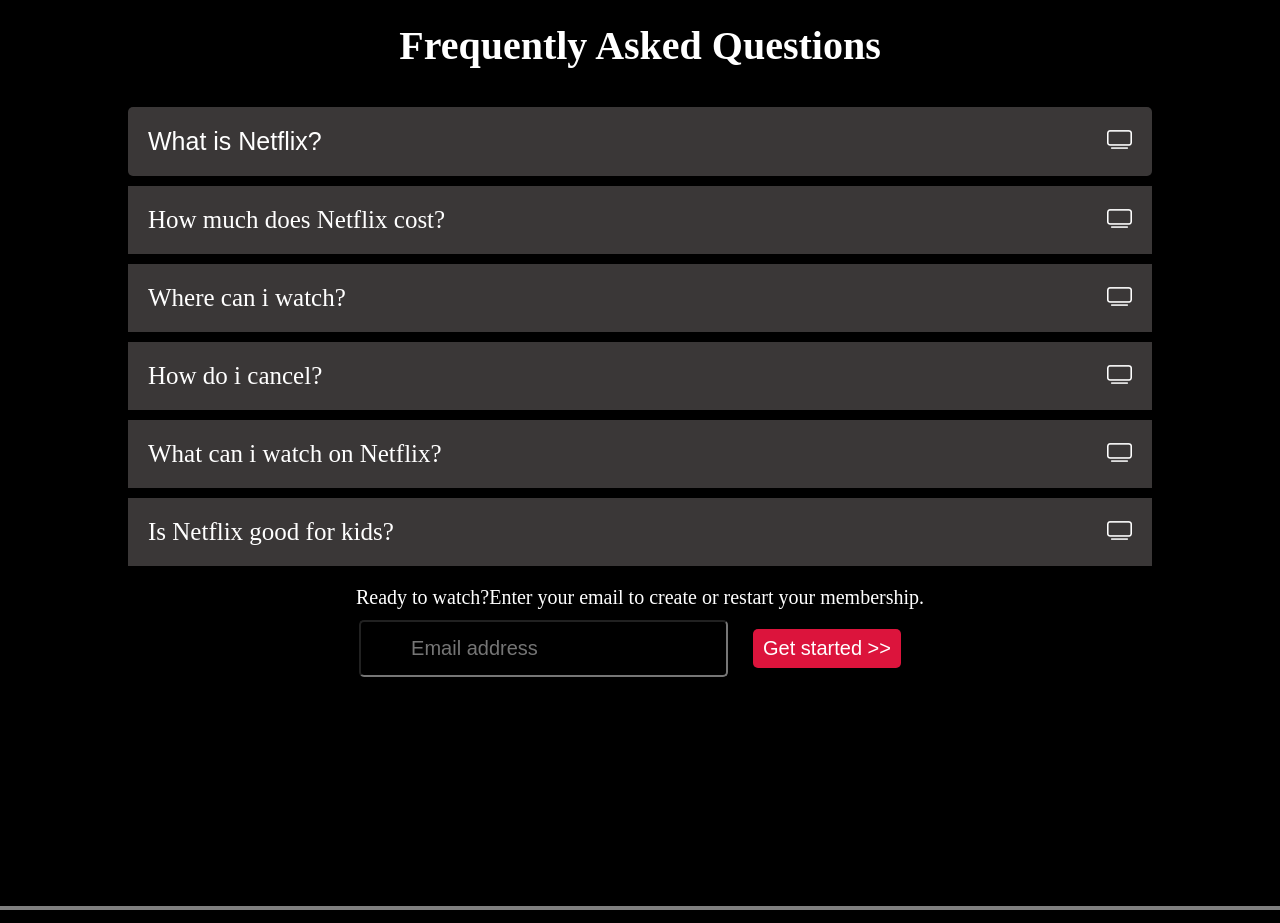
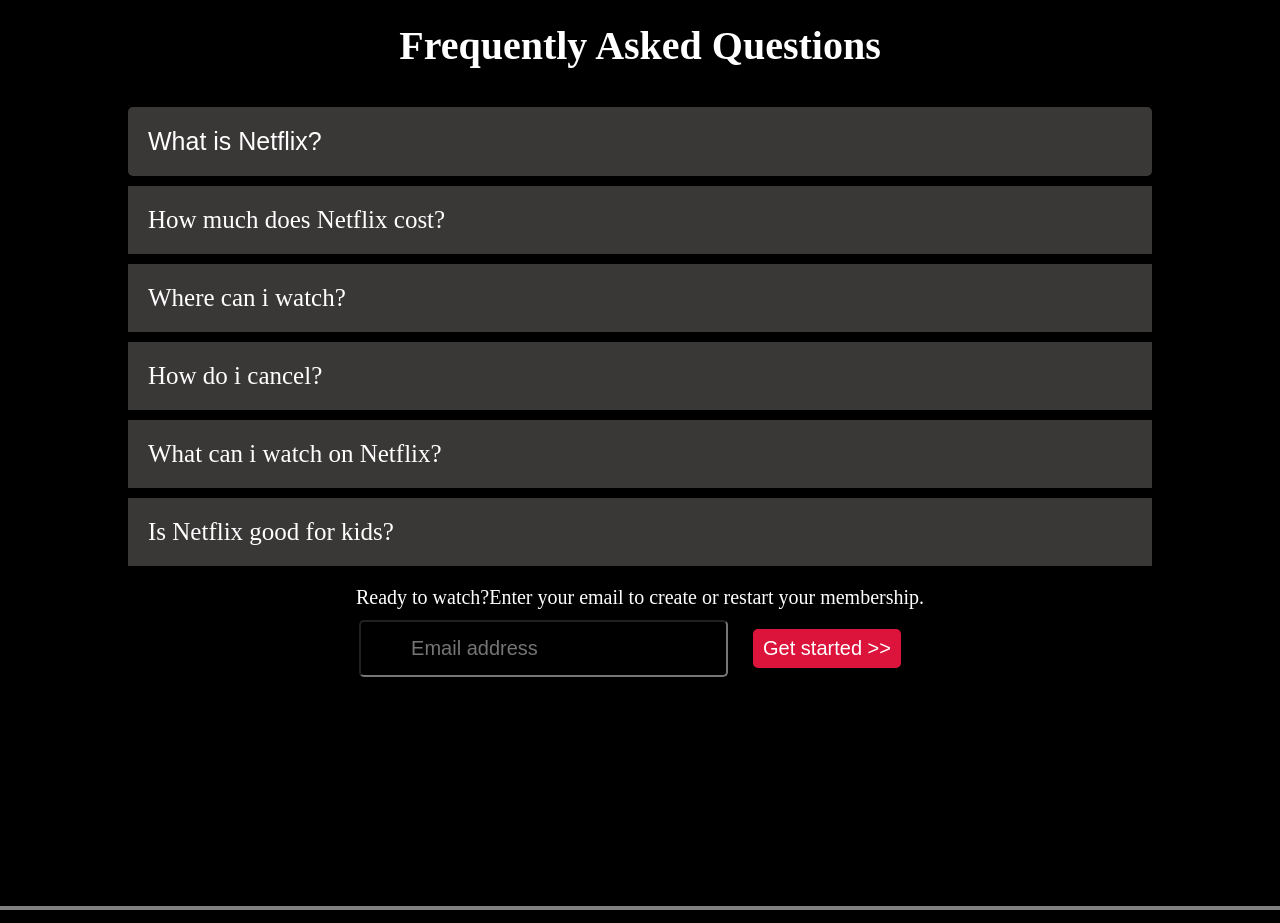
Before and after one commit to Husinat/Netflix-Clone-Html-Css-webpage, a plain HTML site: page Index.html in a window 1280 px wide. Shown: the part 2640-3563 px from the top of the page. Drawn offline with nearby package versions, Linux system fonts and the light colour scheme; files whose address does not match are found by name.

Commit message:
Netflix clone webpage Html Css

```diff
--- a/Index.html
+++ b/Index.html
@@ -4,7 +4,7 @@
     <link rel="stylesheet" href="netflixstyles.css">
     <meta charset="UTF-8">
     <meta name="viewport" content="width=device-width, initial-scale=1.0">
-    <link rel="stylesheet" href="https://cdn.jsdelivr.net/npm/bootstrap-icons@1.11.3/font/bootstrap-icons.min.css">
+    <link rel="stylesheet" href="./netflixstyles.css">
     <title>Document</title>
 </head>
 
```
